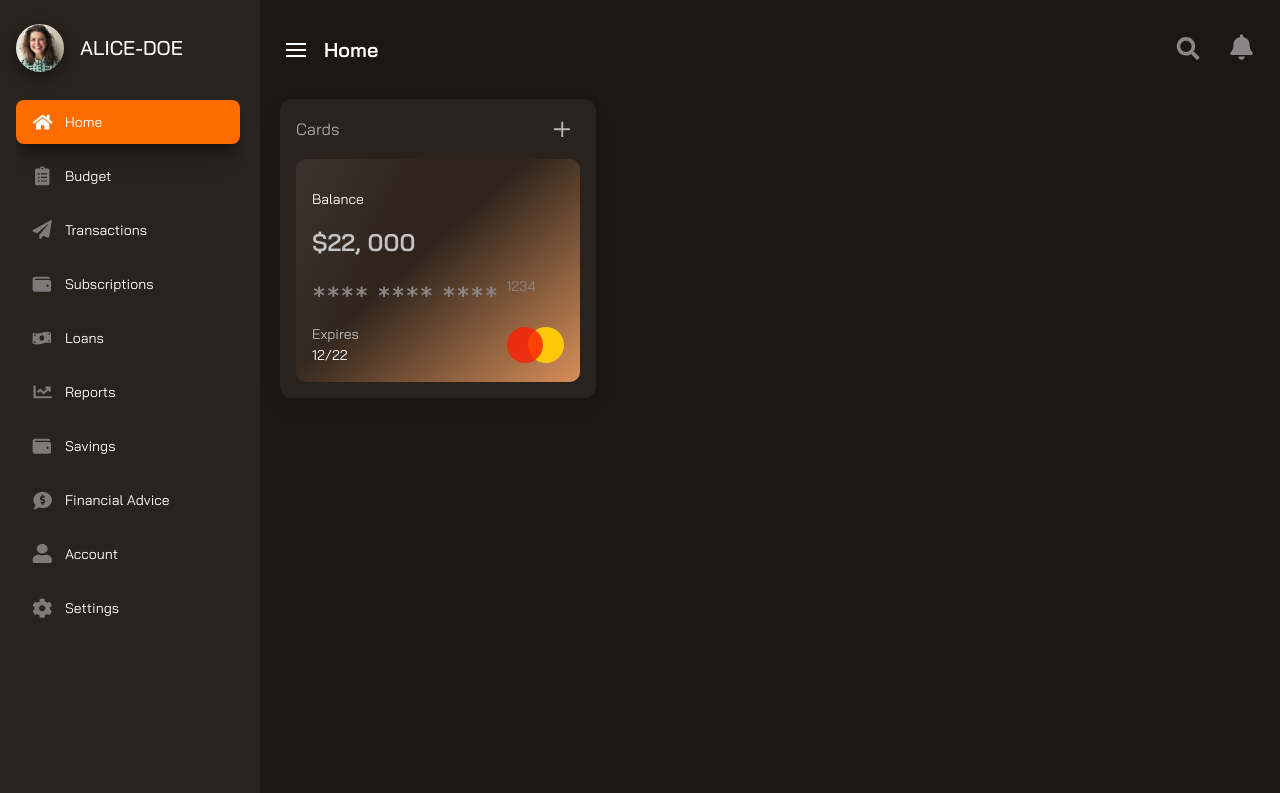
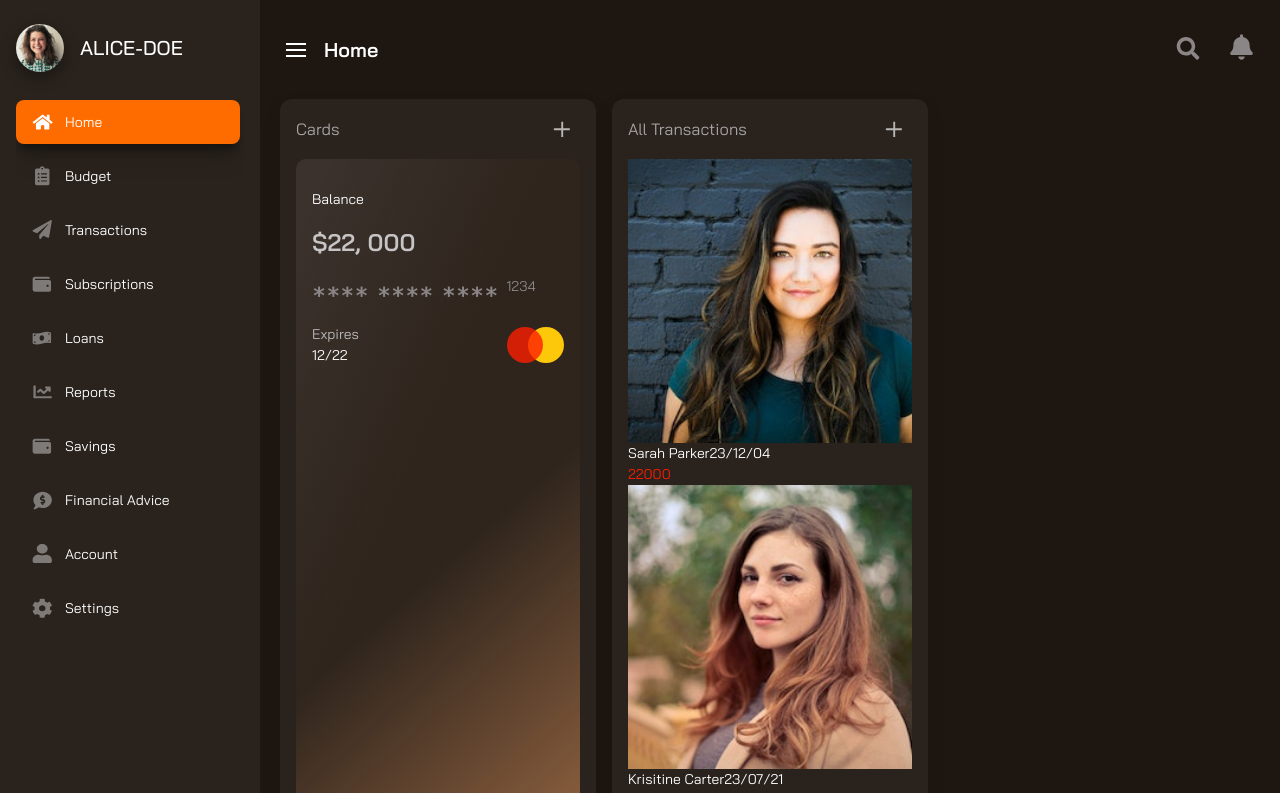
Before and after one commit to PetrTutikov/dash-learn, a React (Create React App) app: page / in a window 1280 px wide. Shown: the top 793 px of the page. Built offline with nearby package versions, Linux system fonts and the light colour scheme.

Commit message:
написал html скелет для второй карточки
https://youtu.be/UA8Sxk_mHb8?t=2605

```diff
--- a/src/components/ContentMain/ContentMain.jsx
+++ b/src/components/ContentMain/ContentMain.jsx
@@ -1,11 +1,13 @@
 import "./ContentMain.css"
 import Cards from '../Cards/Cards'
+import Transactions from '../Transactions/Transactions'
 
 const ContentMain = () => {
   return (
     <div className="main-content-holder">
       <div className="content-grid-one">
         <Cards/>
+        <Transactions/>
       </div>
     </div>
   )
--- /dev/null
+++ b/src/components/Transactions/Transactions.jsx
@@ -0,0 +1,39 @@
+import "./Transactions.css";
+import { transactions } from '../../data/data';
+import { iconsImgs } from '../../utils/images';
+
+const Transactions = () => {
+  return (
+    <div className="grid-one-item grid-common grid-c2">
+      <div className="grid-c-title">
+        <h3 className="grid-c-title-text">All Transactions</h3>
+        <button className="grid-c-title-icon">
+          <img src={iconsImgs.plus}/>
+        </button>
+      </div>
+      <div className="grid-content">
+        <div className="grid-items">
+          {
+            transactions.map((transaction) =>(
+              <div className="grid-item" key={transaction.id}>
+                <div className="grid-item-l">
+                  <div className="avatar img-fit-cover">
+                    <img src={transaction.image}/>
+                  </div>
+                  <p className="text">{transaction.name}
+                    <span>{transaction.date}</span>
+                  </p>
+                </div>
+                <div className="grid-item-r">
+                  <span className="text-scarlet">{transaction.amount}</span>
+                </div>
+              </div>
+            ))
+          }
+        </div>
+      </div>
+    </div>
+  )
+}
+
+export default Transactions
```
Also changed, not shown: src/components/Transactions/Transactions.css (added).
